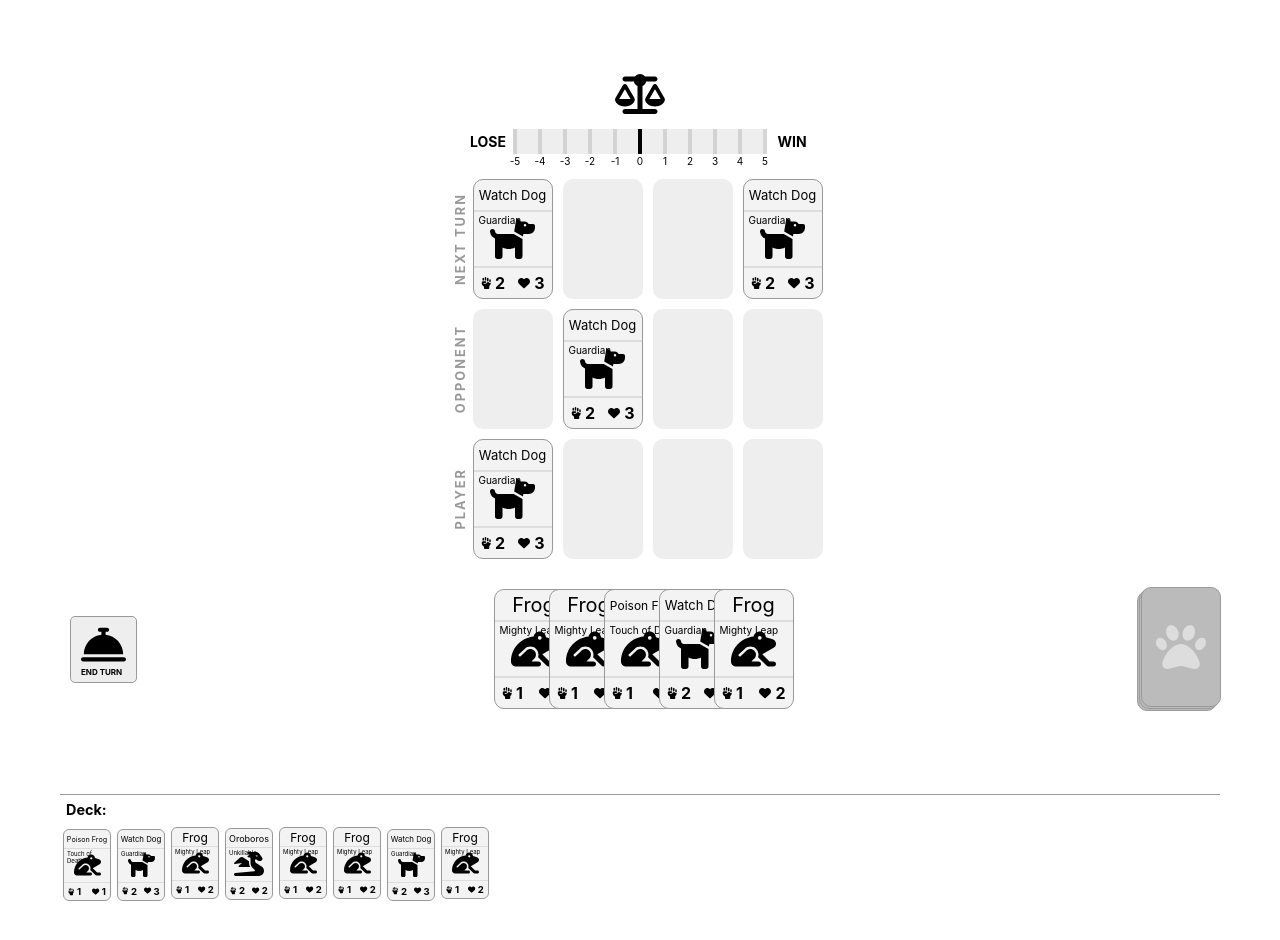
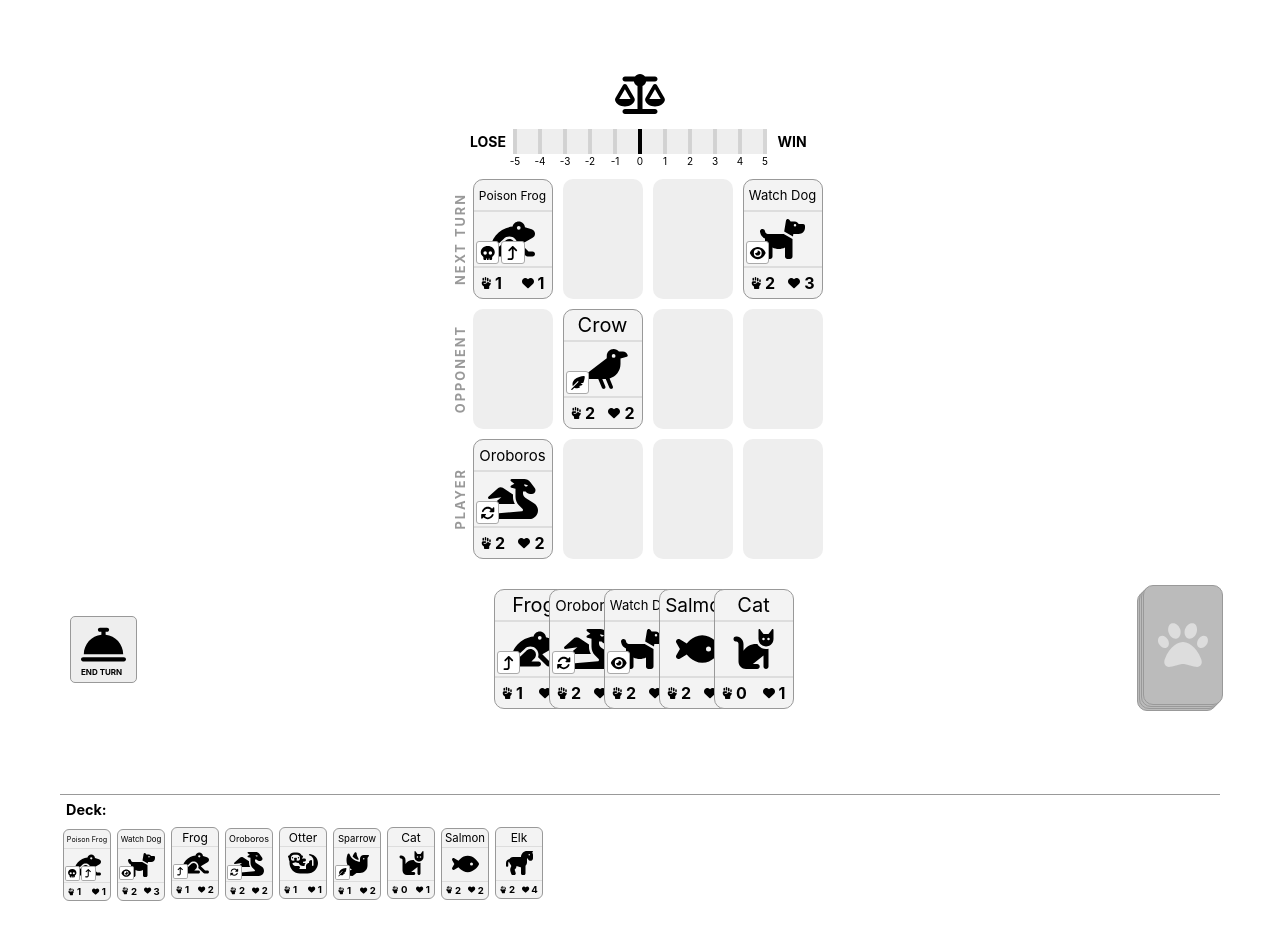
Before and after one commit to allofthenorthwood/card-game, a Next.js app: page / in a window 1280 px wide. Shown: the top 940 px of the page. Built offline with nearby package versions, Linux system fonts and the light colour scheme.

Commit message:
Add icons for sigils and new cards

```diff
--- a/src/cardLibrary.tsx
+++ b/src/cardLibrary.tsx
@@ -47,7 +47,18 @@ export const makePlayableCard = (card: CardType): PlayableCardType => {
   };
 };
 
-type CardId = "frog" | "dog" | "dragon" | "crow" | "poisonFrog";
+type CardId =
+  | "frog"
+  | "dog"
+  | "dragon"
+  | "crow"
+  | "poisonFrog"
+  | "hippo"
+  | "cat"
+  | "otter"
+  | "fish"
+  | "elk"
+  | "sparrow";
 
 export const makePlaybleCardFromId = (id: CardId) => {
   return makePlayableCard(cardLibrary[id]);
@@ -87,7 +98,49 @@ const cardLibrary: { [id in CardId]: CardType } = {
     attack: 1,
     health: 1,
     icon: faFrog,
-    sigils: ["Touch of Death"],
+    sigils: ["Touch of Death", "Mighty Leap"],
+  },
+  hippo: {
+    name: "Hippo",
+    attack: 3,
+    health: 6,
+    icon: faHippo,
+    sigils: [],
+  },
+  cat: {
+    name: "Cat",
+    attack: 0,
+    health: 1,
+    icon: faCat,
+    sigils: [],
+  },
+  sparrow: {
+    name: "Sparrow",
+    attack: 1,
+    health: 2,
+    icon: faDove,
+    sigils: ["Airborne"],
+  },
+  otter: {
+    name: "Otter",
+    attack: 1,
+    health: 1,
+    icon: faOtter,
+    sigils: [],
+  },
+  fish: {
+    name: "Salmon",
+    attack: 2,
+    health: 2,
+    icon: faFish,
+    sigils: [],
+  },
+  elk: {
+    name: "Elk",
+    attack: 2,
+    health: 4,
+    icon: faHorse,
+    sigils: [],
   },
 };
 
--- a/src/components/Game.tsx
+++ b/src/components/Game.tsx
@@ -52,16 +52,17 @@ const deck: Array<PlayableCardType> = [
   makeCard("dog"),
   makeCard("frog"),
   makeCard("dragon"),
-  makeCard("frog"),
-  makeCard("frog"),
-  makeCard("dog"),
-  makeCard("frog"),
+  makeCard("otter"),
+  makeCard("sparrow"),
+  makeCard("cat"),
+  makeCard("fish"),
+  makeCard("elk"),
 ];
 
 // TODO: make opponent deck for real
 const opponentDeck: Array<PlayableCardType> = [
   makeCard("frog"),
-  makeCard("dog"),
+  makeCard("crow"),
   makeCard("frog"),
   makeCard("dragon"),
 ];
@@ -71,9 +72,9 @@ const makeInitialGameState = () => {
     hand: [],
     drawPile: shuffle(deck),
     opponentDeck: shuffle(opponentDeck),
-    playerBoard: [makeCard("dog"), null, null, null],
-    opponentBoard: [null, makeCard("dog"), null, null],
-    opponentNextCards: [makeCard("dog"), null, null, makeCard("dog")],
+    playerBoard: [makeCard("dragon"), null, null, null],
+    opponentBoard: [null, makeCard("crow"), null, null],
+    opponentNextCards: [makeCard("poisonFrog"), null, null, makeCard("dog")],
     playerScore: 0,
     opponentScore: 0,
     activeCardIdx: null,
@@ -226,6 +227,7 @@ const gameStateReducer = (
         const leap = victimCard && hasSigil(victimCard, "Mighty Leap");
         // flying cards attack opponent directly, but leap cards block flying
         if (victimCard && (!flying || leap)) {
+          // TODO: overflow damage attacks cards in up next
           if (hasSigil(attackerCard, "Touch of Death")) {
             victimCard.card.health = 0;
           } else {
--- a/src/components/card.tsx
+++ b/src/components/card.tsx
@@ -1,11 +1,28 @@
 import styled from "styled-components";
 import { FontAwesomeIcon } from "@fortawesome/react-fontawesome";
-import { faHandFist, faHeart, faPaw } from "@fortawesome/free-solid-svg-icons";
+import {
+  faHandFist,
+  faHeart,
+  faPaw,
+  faRotate,
+  faArrowTurnUp,
+  faSkull,
+  faEye,
+  faFeatherPointed,
+} from "@fortawesome/free-solid-svg-icons";
 import { PlayableCardType, CardType } from "src/cardLibrary";
 import ResizeText from "src/components/ResizeText";
 import styleVars from "src/styleVars";
 
 const maxTitleSize = 20;
+
+const sigilIcons = {
+  Unkillable: faRotate,
+  "Touch of Death": faSkull,
+  Airborne: faFeatherPointed,
+  Guardian: faEye,
+  "Mighty Leap": faArrowTurnUp,
+};
 
 export const RawCard = ({
   card,
@@ -28,7 +45,13 @@ export const RawCard = ({
         </Icon>
         <Sigils>
           {sigils.map((sigil, idx) => {
-            return <span key={sigil + idx}>{sigil}</span>;
+            const icon = sigilIcons[sigil];
+
+            return (
+              <Sigil key={sigil + idx} title={sigil}>
+                {icon && <FontAwesomeIcon icon={icon} fixedWidth />}
+              </Sigil>
+            );
           })}
         </Sigils>
       </CenterPanel>
@@ -117,10 +140,18 @@ const CenterPanel = styled.div`
   position: relative;
 `;
 const Sigils = styled.div`
-  font-size: 10px;
+  font-size: 14px;
   position: absolute;
-  top: 2px;
-  left: 5px;
+  bottom: 2px;
+  left: 2px;
+  display: flex;
+`;
+const Sigil = styled.div`
+  border: 1px solid #aaa;
+  background: #fff;
+  border-radius: 3px;
+  padding: 2px;
+  margin-right: 2px;
 `;
 const Icon = styled.div`
   font-size: 40px;
```
